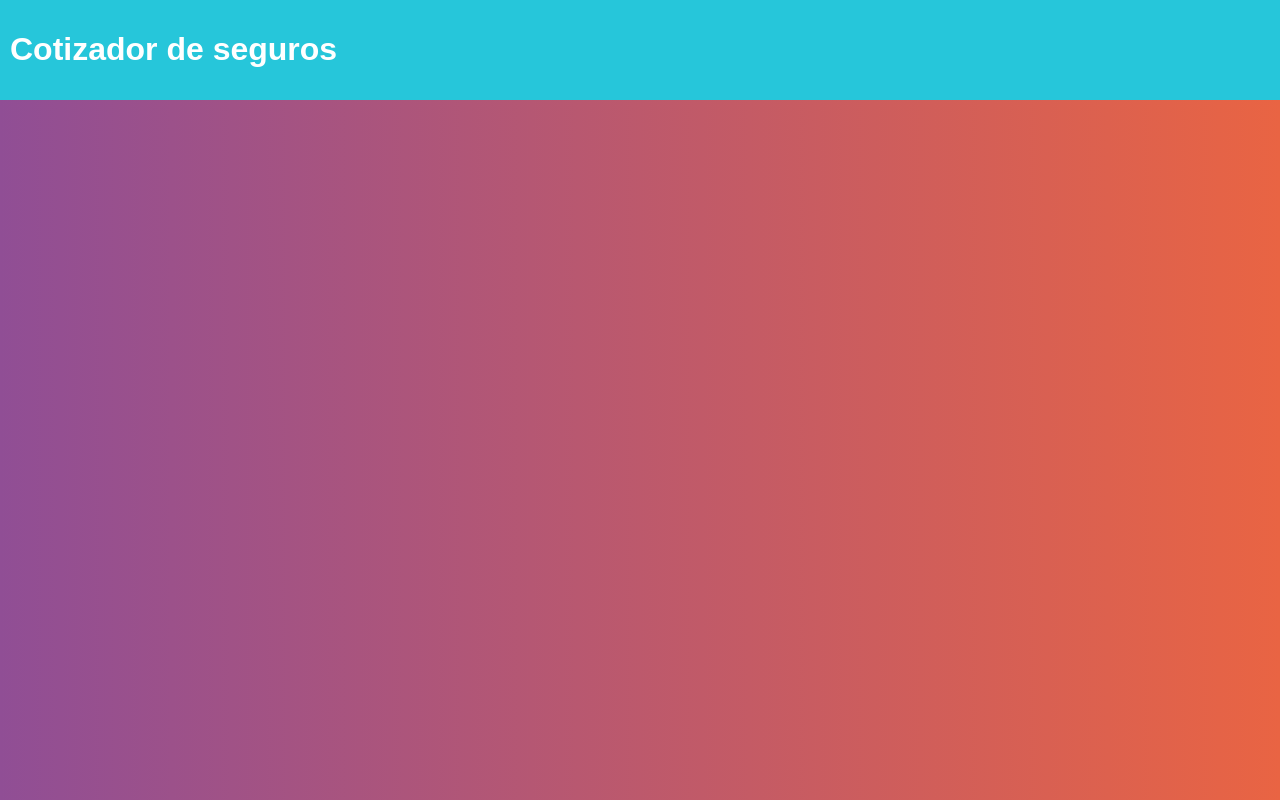
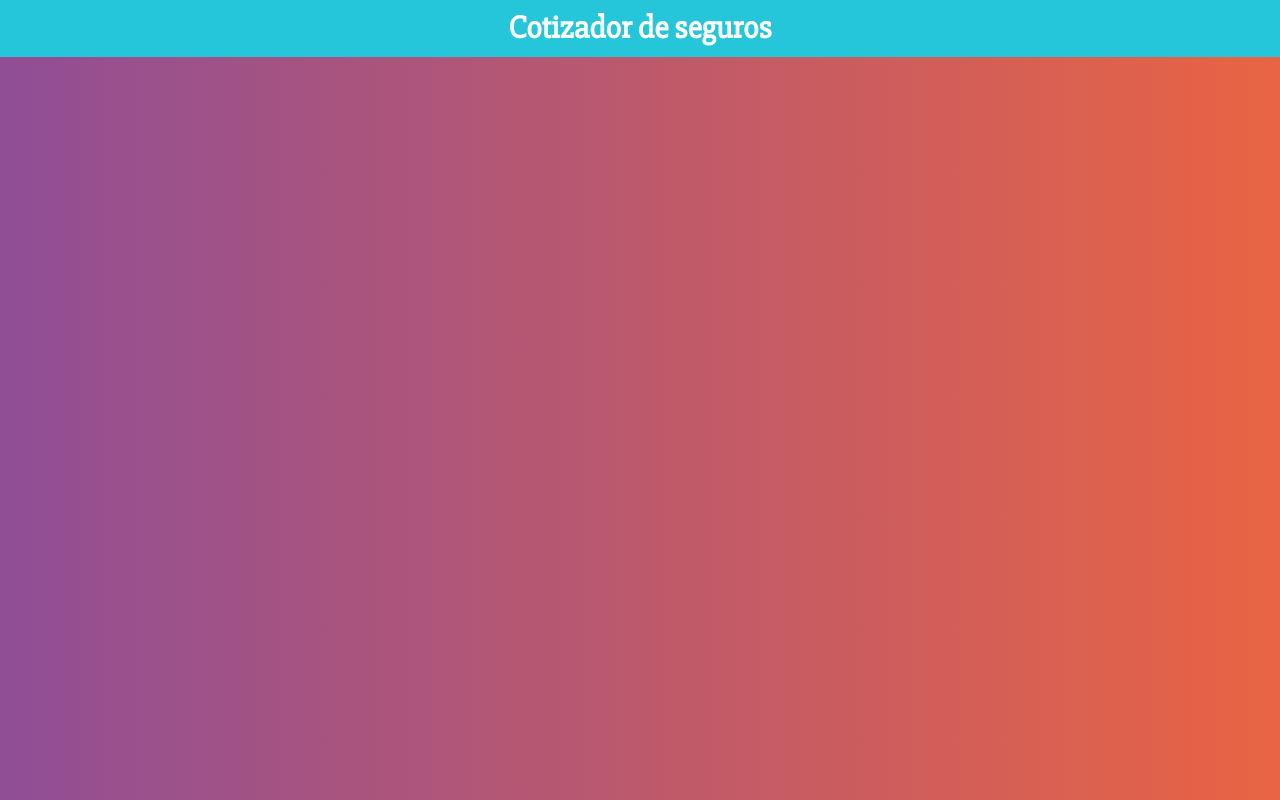
Before and after one commit to roCastro93/cotizadorSeguros, a React (Create React App) app: page / in a window 1280 px wide. Built offline with nearby package versions, Linux system fonts and the light colour scheme.

Commit message:
agregando styled component

```diff
--- a/src/components/Header.jsx
+++ b/src/components/Header.jsx
@@ -7,10 +7,17 @@
   font-weight: bold;
   color: #ffffff;
 `;
+const TextoHeader = styled.h1`
+    font-size: 2rem ;
+    margin: 0;
+    font-family: 'Slabo 27px', serif;
+    text-align: center;
+
+`;
 const Header = ({ titulo }) => {
   return (
     <ContenedorHeader>
-      <h1>{titulo}</h1>
+      <TextoHeader>{titulo}</TextoHeader>
     </ContenedorHeader>
   );
 };
```
